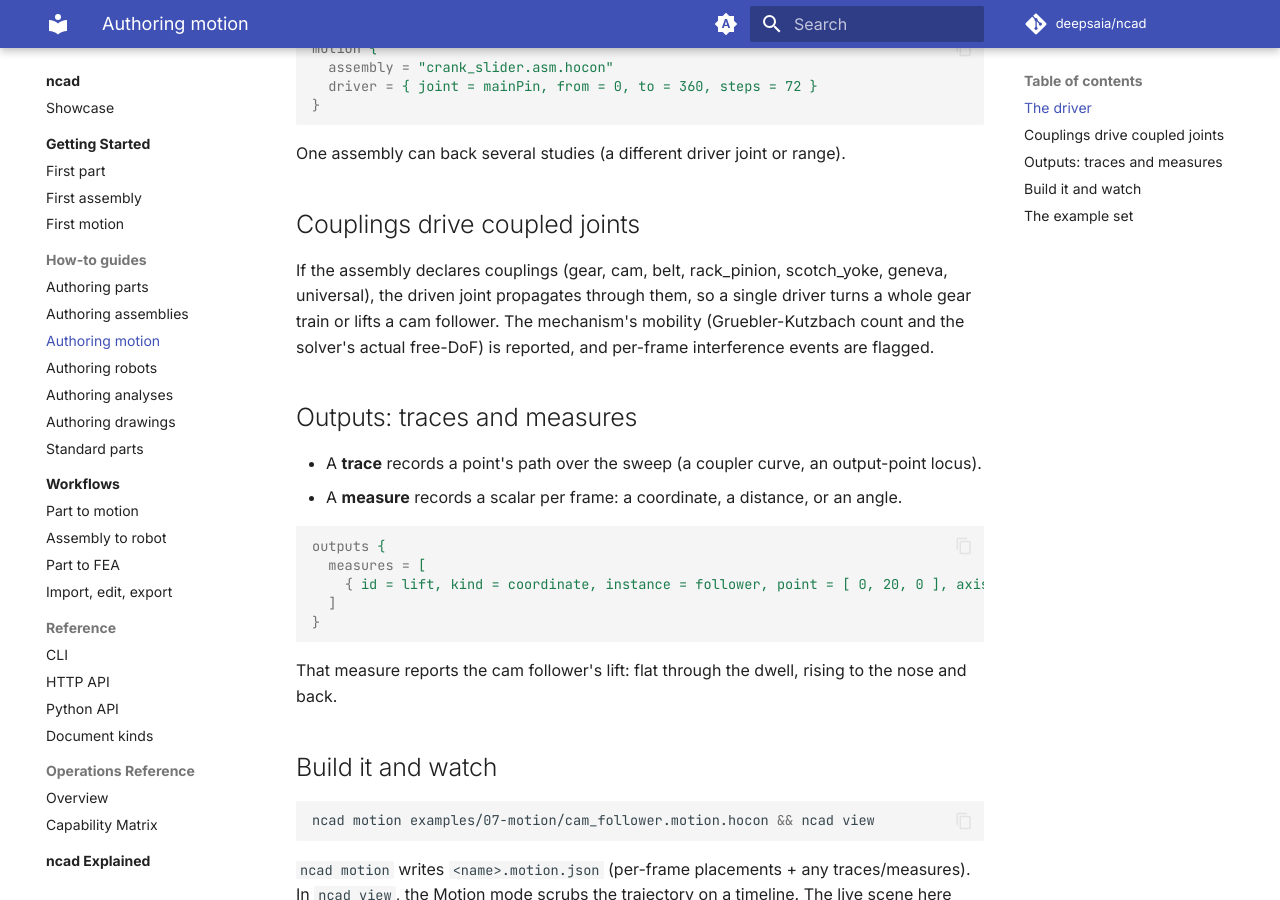
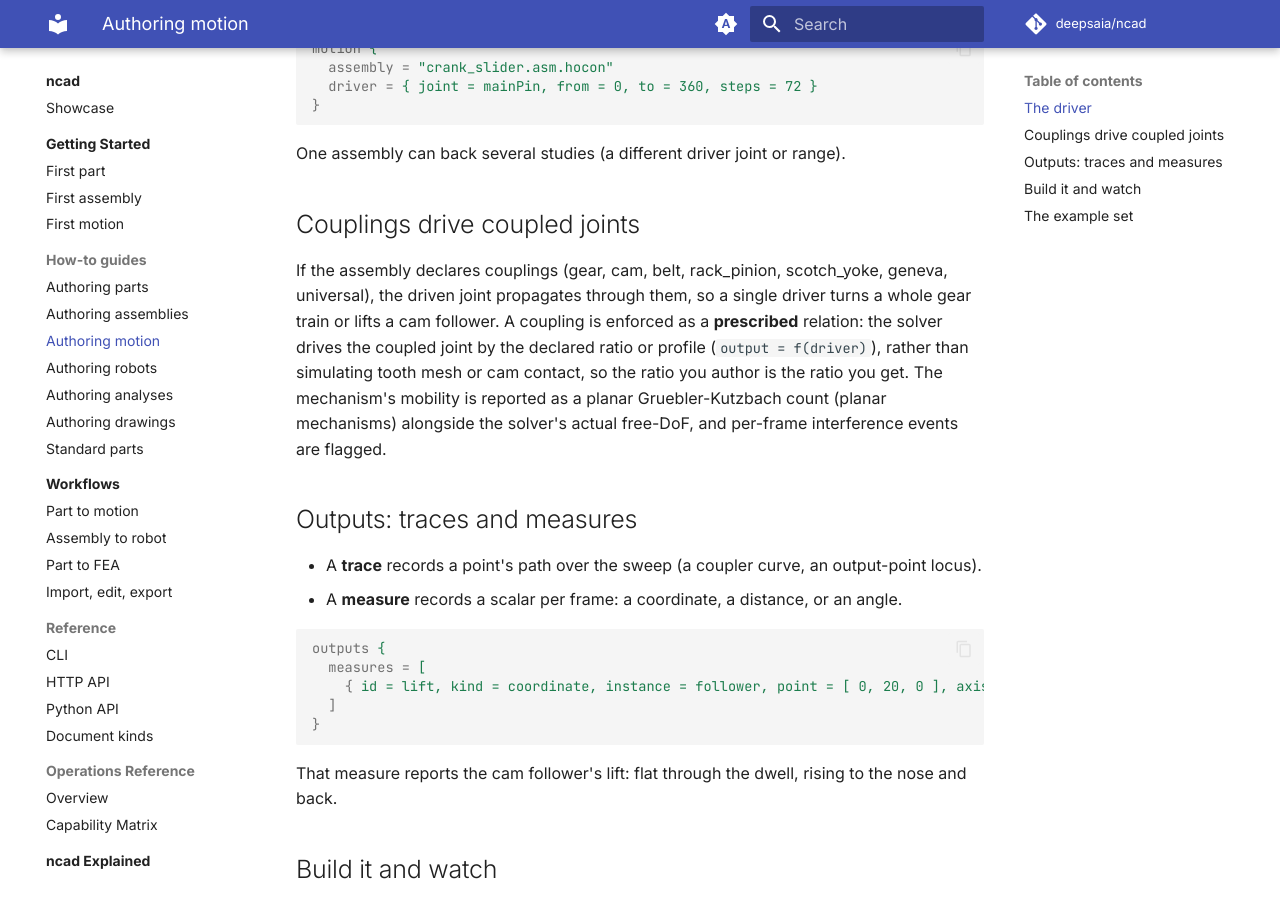
Before and after one commit to deepsaia/ncad, an MkDocs documentation site: the page built from docs_site/ncad/guides/authoring-motion.md, in a window 1280 px wide and 900 px high, scrolled down 675 px. Built offline with MkDocs 1.6.1 and Material for MkDocs 9.7.7, drawn with Linux system fonts in a browser that asks for light colours; comment, search, counter and statistics services are not loaded.

Commit message:
docs: clarify couplings are prescribed-ratio (not contact-simulated) + planar Gruebler

```diff
--- a/docs_site/ncad/guides/authoring-motion.md
+++ b/docs_site/ncad/guides/authoring-motion.md
@@ -35,8 +35,11 @@ One assembly can back several studies (a different driver joint or range).
 
 If the assembly declares couplings (gear, cam, belt, rack_pinion, scotch_yoke, geneva, universal),
 the driven joint propagates through them, so a single driver turns a whole gear train or lifts a cam
-follower. The mechanism's mobility (Gruebler-Kutzbach count and the solver's actual free-DoF) is
-reported, and per-frame interference events are flagged.
+follower. A coupling is enforced as a **prescribed** relation: the solver drives the coupled joint by
+the declared ratio or profile (`output = f(driver)`), rather than simulating tooth mesh or cam
+contact, so the ratio you author is the ratio you get. The mechanism's mobility is reported as a
+planar Gruebler-Kutzbach count (planar mechanisms) alongside the solver's actual free-DoF, and
+per-frame interference events are flagged.
 
 ## Outputs: traces and measures
 
```
